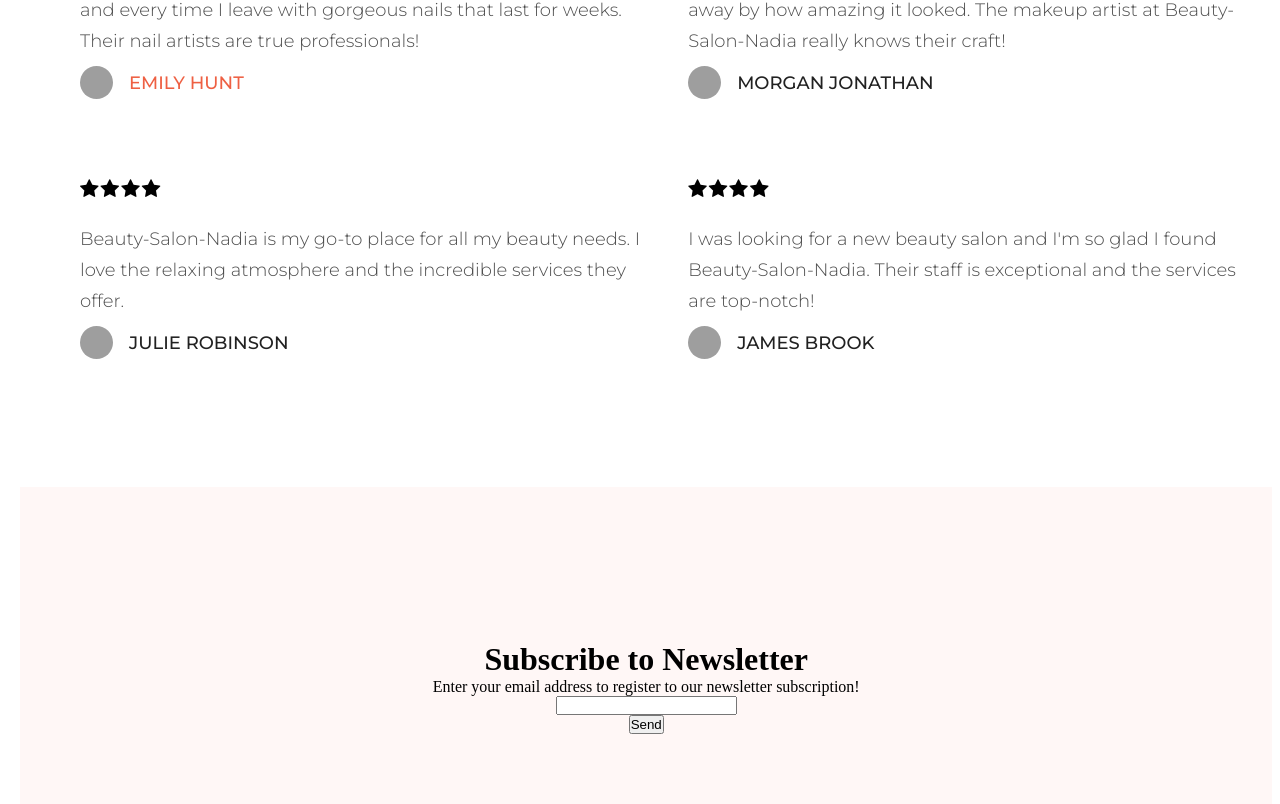
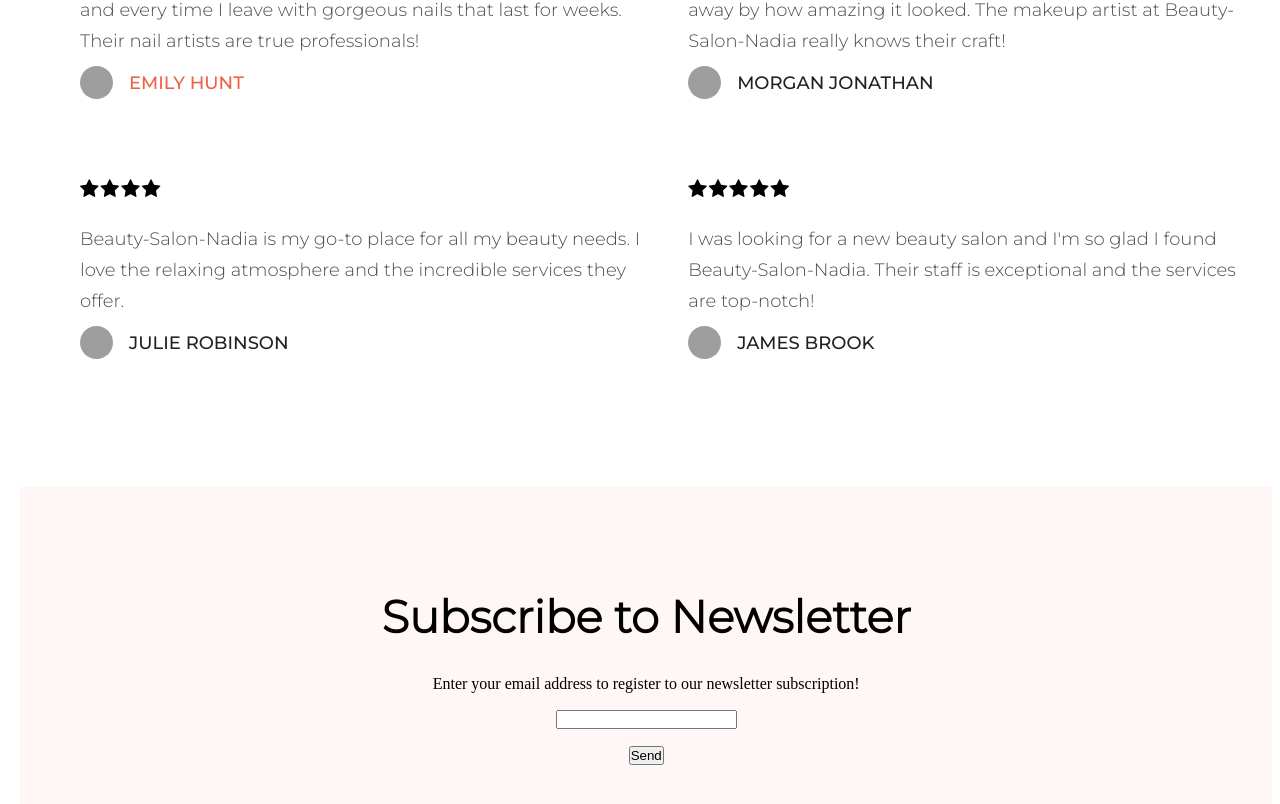
Before and after one commit to nadiahosisy/Beauty-Salon, a React (Vite) app: page /Services in a window 1280 px wide. Shown: the part 1338-2142 px from the top of the page. Built offline with nearby package versions, Linux system fonts and the light colour scheme; grey boxes are pictures that could not be loaded.

Commit message:
added styles to header

```diff
--- a/src/components/services-components/Clients.jsx
+++ b/src/components/services-components/Clients.jsx
@@ -36,7 +36,7 @@ const Clients = () => {
         </div>
         <div>
           <RaitingCard
-            stars={4}
+            stars={5}
             text={
               "I had my makeup done for a special event and I was blown away by how amazing it looked. The makeup artist at Beauty-Salon-Nadia really knows their craft!"
             }
@@ -46,7 +46,7 @@ const Clients = () => {
             rating={"4"}
           />
           <RaitingCard
-            stars={4}
+            stars={5}
             text={
               "I was looking for a new beauty salon and I'm so glad I found Beauty-Salon-Nadia. Their staff is exceptional and the services are top-notch!"
             }
--- a/src/components/services-components/Subscribe.jsx
+++ b/src/components/services-components/Subscribe.jsx
@@ -3,8 +3,9 @@ import React from "react";
 const Subscribe = () => {
   return (
     <div className="main-subscribe-div">
+      <div className="center-subscribe-div">
         <div className="header-subscribe-div">
-        <h1>Subscribe to Newsletter</h1>
+          <h1 className="header-subscribe">Subscribe to Newsletter</h1>
         </div>
         <div className="pargraph-subscribe-div">
           <p className="pargraph">
@@ -18,6 +19,7 @@ const Subscribe = () => {
           <button className="send-btn">Send</button>
         </div>
       </div>
+    </div>
   );
 };
 
--- a/src/style/subscribe-services-page.css
+++ b/src/style/subscribe-services-page.css
@@ -18,11 +18,23 @@
 }
 .main-subscribe-div {
   display: flex;
-  justify-content: center;
+  justify-content: normal;
   align-items: center;
+  justify-content: flex-start;
   flex-direction: column;
   background-color: #fff7f6;
   margin-top: 8rem;
   width: 101%;
   height: 25rem;
 }
+.center-subscribe-div {
+  display: flex;
+  flex-direction: column;
+  line-height: 2.2;
+}
+.header-subscribe {
+  display: flex;
+  font-size: 45px;
+  margin-top: 5rem;
+  font-family: Monserat-ligth, sans-serif;
+}
```
Lines whose indentation alone changed are shown as unchanged.
